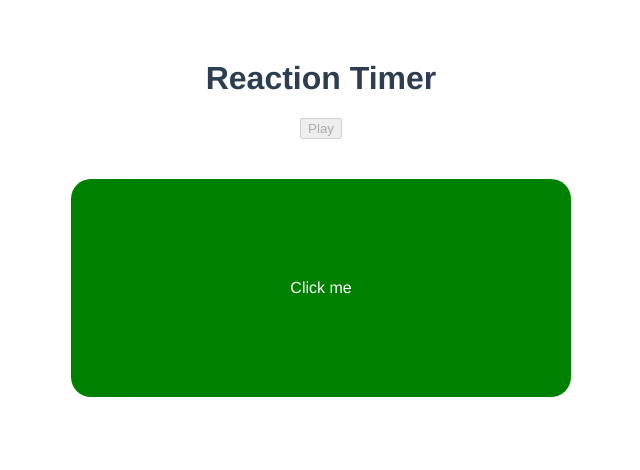
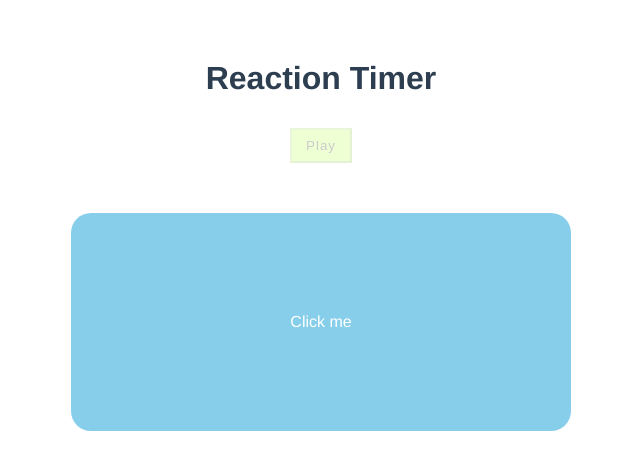
Before and after one commit to TRPMAN/Learn-Vue, a Vue app: page / in a window 1280 px wide. Both pictures are taken after a click on the button "Play". Shown: the top 470 px of the page, without its empty margins (319-959 px from the left). Built offline with nearby package versions, Linux system fonts and the light colour scheme.

Commit message:
EP Reaction Timer END

```diff
--- a/src/App.vue
+++ b/src/App.vue
@@ -1,20 +1,24 @@
 <template>
   <h1>Reaction Timer</h1>
   <button @click="start" :disabled="isPlaying">Play</button>
-  <Block v-if="isPlaying" :delay="delay"></Block>
+  <Results v-if="showResult" :score="score" :showResults="results"></Results>
+  <Block v-if="isPlaying" :delay="delay" @end="endGame"></Block>
 </template>
 
 <script>
 import Block from './components/Block.vue'
+import Results from './components/Results.vue'
 
 export default {
   name: 'App',
-  components: {Block},
+  components: {Block,Results},
 
   data(){
     return{
       isPlaying : false,
-      delay : null
+      showResult : false,
+      delay : null,
+      score : null
     }
   },
 
@@ -22,7 +26,13 @@ export default {
     start(){
       this.delay = 2000 + Math.random() * 5000
       this.isPlaying = true
+      this.showResult = false
       // console.log(this.delay)
+    },
+    endGame(reactionTime){
+      this.score = reactionTime
+      this.isPlaying = false
+      this.showResult = true
     }
   }
 }
@@ -37,4 +47,16 @@ export default {
     color: #2c3e50;
     margin-top: 60px;
   }
+  button {
+    background: greenyellow;
+    color: black;
+    padding: 8px 14px;
+    letter-spacing: 1px;
+    cursor: pointer;
+    margin : 10px;
+  }
+  button[disabled]{
+    opacity: 0.2;
+    cursor: not-allowed;
+  }
 </style>
--- a/src/components/Block.vue
+++ b/src/components/Block.vue
@@ -1,5 +1,5 @@
 <template>
-    <div class="block" v-if="showBlock">
+    <div class="block" v-if="showBlock" @click="stopTimer">
         Click me
     </div>
 </template>
@@ -9,24 +9,29 @@ export default {
     props : ['delay'],
     data(){
         return{
-            showBlock : false
+            showBlock : false,
+            timer : null,
+            reactionTime : 0
         }
     },
 
     mounted() {
-        console.log("Component Mounted")
         setTimeout(()=>{
             this.showBlock = true
-            console.log(this.delay)
+            this.startTimer()
         },this.delay)
     },
 
-    updated(){
-        console.log("Component Update")
-    },
-
-    unmounted(){
-        console.log("unmounted")
+    methods : {
+        startTimer() {
+            this.timer = setInterval(() => {
+                this.reactionTime += 10
+            },10)
+        },
+        stopTimer() {
+            clearInterval(this.timer)
+            this.$emit('end',this.reactionTime)
+        }
     }
 }
 </script>
@@ -35,10 +40,10 @@ export default {
     .block{
         width: 500px;
         border-radius: 20px;
-        background: green;
+        background: skyblue;
         color: white;
         text-align: center;
         padding: 100px 0;
-        margin: 40px auto
+        margin: 40px auto;
     }
 </style>
--- /dev/null
+++ b/src/components/Results.vue
@@ -0,0 +1,34 @@
+<template>
+    <p>Reaction Time : {{score}} ms</p>
+    <p class="rank">{{rank}}</p>
+</template>
+
+<script>
+export default {
+    props : ['score'],
+    data(){
+        return{
+            rank : null
+        }
+    },
+    mounted(){
+        if (this.score < 200){
+            this.rank = 'Tenz'
+        }
+        else if (this.score < 400){
+            this.rank = 'Diamond?'
+        }
+        else{
+            this.rank = 'Too Old'
+        }
+    }
+}
+</script>
+
+<style>
+ .rank{
+    font-size : 1.5em;
+    color : red;
+    font-weight: bold;
+ }
+</style>
```
Lines whose indentation alone changed are shown as unchanged.
